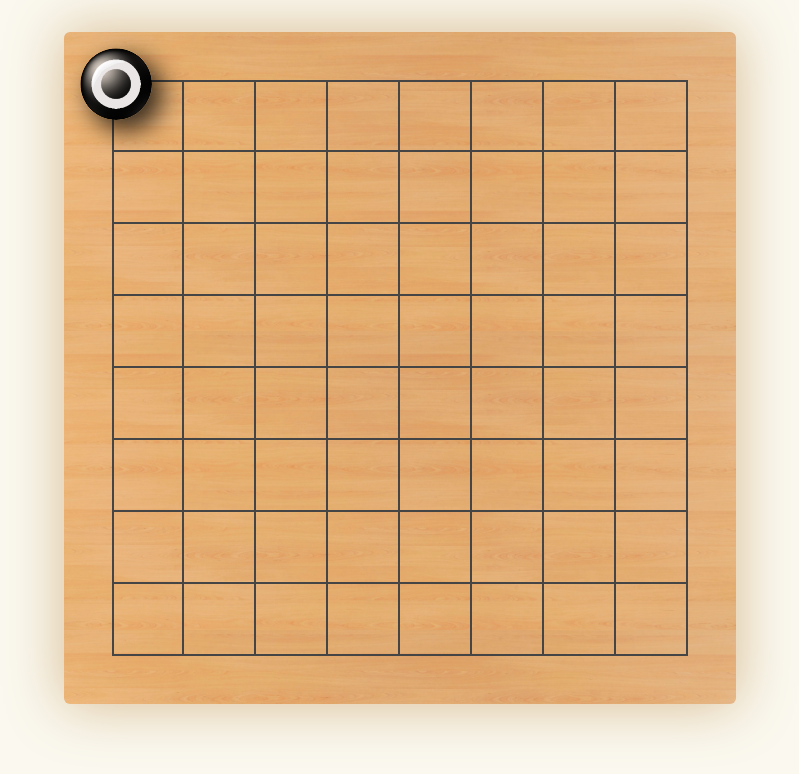
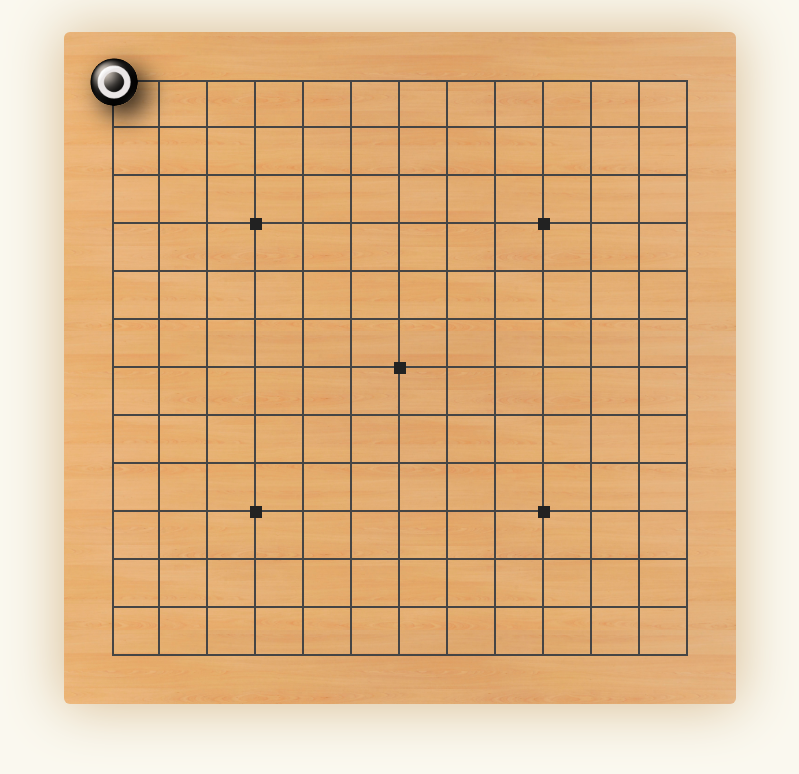
Before and after one commit to shd101wyy/go, a website with bundled scripts: page index.html in a window 1280 px wide. Both pictures are taken after a click on the element 354 px from the left and 82 px from the top of the page. Shown: the whole page, without its empty margins (240-1039 px from the left). Built offline with nearby package versions, Linux system fonts and the light colour scheme.

Commit message:
add dots

```diff
--- a/bundle.css
+++ b/bundle.css
@@ -51,6 +51,20 @@ body {
   position: absolute;
   cursor: pointer;
 }
+.dot {
+  position: absolute;
+  display: block;
+  width: 12px;
+  height: 12px;
+  background: #222;
+  transform: translate(-50%, -50%);
+  top: 50%;
+  left: 50%;
+}
+.dot.dot-19 {
+  width: 8px;
+  height: 8px;
+}
 .suicide {
   position: absolute;
   background-image: url("images/suicide.png");
--- a/bundle.js
+++ b/bundle.js
@@ -218,7 +218,7 @@ function _classCallCheck(instance, Constructor) { if (!(instance instanceof Cons
               gridSize = boardSize / (this.size - 1);
 
           var dom = $("<div class=\"board\" style=\"width: " + boardSize + "px; height: " + boardSize + "px;\"></div>");
-          var stoneWidth = gridSize - 4;
+          var stoneWidth = gridSize;
 
           for (var i = 0; i < this.size - 1; i++) {
             var gridRow = $('<div class="grid-row"></div>');
@@ -280,35 +280,31 @@ function _classCallCheck(instance, Constructor) { if (!(instance instanceof Cons
 
         this.$hoverElement = null;
 
+        this.row = this.$gridTouch.data('row');
+        this.col = this.$gridTouch.data('col');
+
+        this.addDot();
+
         $gridTouch.click(function () {
-          var row = _this.$gridTouch.data('row');
-          var col = _this.$gridTouch.data('col');
+          if (_this.board.board[_this.row][_this.col]) return;
 
-          if (_this.board.board[row][col]) return;
+          var $stone = $("<div class=\"stone " + (_this.board.turn % 2 === 0 ? 'black' : 'white') + "\" style='width: " + _this.stoneSize + "px; height: " + _this.stoneSize + "px; border-radius: " + _this.stoneSize + "px; background-image: url(\"" + _this.getStoneImage() + "\");' data-row=" + _this.row + " data-col=" + _this.col + "> </div>");
 
-          var $stone = $("<div class=\"stone " + (_this.board.turn % 2 === 0 ? 'black' : 'white') + "\" style='width: " + _this.stoneSize + "px; height: " + _this.stoneSize + "px; border-radius: " + _this.stoneSize + "px; background-image: url(\"" + _this.getStoneImage() + "\");' data-row=" + row + " data-col=" + col + "> </div>");
-
-          _this.board.board[row][col] = new Stone($stone, _this.board); // set to Go board
+          _this.board.board[_this.row][_this.col] = new Stone($stone, _this.board); // set to Go board
 
           _this.$gridTouch.append($stone);
           _this.board.turn += 1;
 
-          _this.board.checkCapture(row, col);
+          _this.board.checkCapture(_this.row, _this.col);
         });
 
         $gridTouch.hover(function () {
-          var row = _this.$gridTouch.data('row');
-          var col = _this.$gridTouch.data('col');
-
-          if (_this.$hoverElement || _this.board.board[row][col]) return;else {
-            _this.$hoverElement = $("<div class=\"stone " + (_this.board.turn % 2 === 0 ? 'black' : 'white') + "\" style='width: " + _this.stoneSize + "px; height: " + _this.stoneSize + "px; border-radius: " + _this.stoneSize + "px; background-image: url(\"" + _this.getStoneImage() + "\"); opacity: 0.5;' data-row=" + row + " data-col=" + col + "> </div>");
+          if (_this.$hoverElement || _this.board.board[_this.row][_this.col]) return;else {
+            _this.$hoverElement = $("<div class=\"stone " + (_this.board.turn % 2 === 0 ? 'black' : 'white') + "\" style='width: " + _this.stoneSize + "px; height: " + _this.stoneSize + "px; border-radius: " + _this.stoneSize + "px; background-image: url(\"" + _this.getStoneImage() + "\"); opacity: 0.5;' data-row=" + _this.row + " data-col=" + _this.col + "> </div>");
 
             _this.$gridTouch.append(_this.$hoverElement);
           }
         }, function () {
-          var row = _this.$gridTouch.data('row');
-          var col = _this.$gridTouch.data('col');
-
           if (_this.$hoverElement) {
             _this.$hoverElement.remove();
             _this.$hoverElement = null;
@@ -323,6 +319,29 @@ function _classCallCheck(instance, Constructor) { if (!(instance instanceof Cons
             return './images/b.png';
           } else {
             return "./images/w" + Math.floor(Math.random() * 15 + 1) + ".png";
+          }
+        }
+      }, {
+        key: "addDot",
+        value: function addDot() {
+          if (this.board.size === 9) {
+            if ((this.row === 2 || this.row === 6) && (this.col === 2 || this.col === 6) || this.row === 4 && this.col === 4) {
+              this.$gridTouch.append($('<div class="dot"></div>'));
+            }
+          }
+
+          if (this.board.size === 13) {
+            if ((this.row === 3 || this.row === 9) && (this.col === 3 || this.col === 9) || this.row === 6 && this.col === 6) {
+              console.log('here');
+              this.$gridTouch.append($('<div class="dot"></div>'));
+            }
+          }
+
+          if (this.board.size === 19) {
+            if ((this.row === 3 || this.row === 9 || this.row === 15) && (this.col === 3 || this.col === 9 || this.col === 15) || this.row === 9 && this.col === 9) {
+              console.log('here');
+              this.$gridTouch.append($('<div class="dot dot-19"></div>'));
+            }
           }
         }
       }]);
@@ -383,7 +402,7 @@ function _classCallCheck(instance, Constructor) { if (!(instance instanceof Cons
     var Stone = require('./stone.js').Stone;
     var Board = require('./board.js').Board;
 
-    var board = new Board(9);
+    var board = new Board(13);
     board.render($('.game'));
   }, { "./board.js": 1, "./stone.js": 5 }], 5: [function (require, module, exports) {
     'use strict';
--- a/js/board.js
+++ b/js/board.js
@@ -185,7 +185,7 @@ class Board {
         gridSize = (boardSize) / (this.size - 1)
 
     let dom = $(`<div class="board" style="width: ${boardSize}px; height: ${boardSize}px;"></div>`)
-    let stoneWidth = gridSize - 4
+    let stoneWidth = gridSize
 
     for (let i = 0; i < this.size - 1; i++) {
       let gridRow = $('<div class="grid-row"></div>')
--- a/js/main.js
+++ b/js/main.js
@@ -2,5 +2,5 @@
 let Stone = require('./stone.js').Stone
 let Board = require('./board.js').Board
 
-let board = new Board(9)
+let board = new Board(13)
 board.render($('.game'))
--- a/less/grid.less
+++ b/less/grid.less
@@ -31,6 +31,22 @@
   // background-color: yellow;
 }
 
+.dot {
+  position: absolute;
+  display: block;
+  width: 12px;
+  height: 12px;
+  background: #222;
+  transform: translate(-50%, -50%);
+  top: 50%;
+  left: 50%;
+
+  &.dot-19 {
+    width: 8px;
+    height: 8px;
+  }
+}
+
 .suicide {
   position: absolute;
   background-image: url("./images/suicide.png");
```
Also changed, not shown: js/grid.js (+33 -15 lines), images/w10.png.
